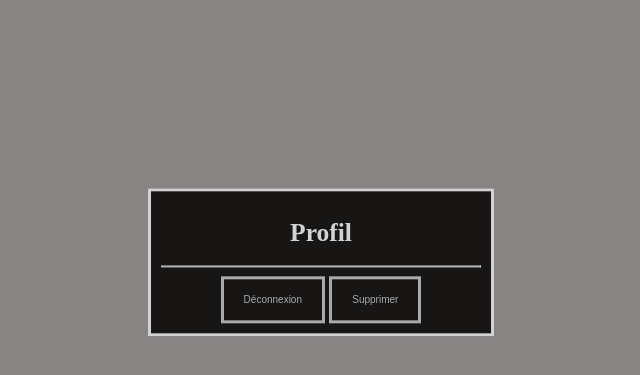
After one commit to Alexis-Mancone/Minishop, a PHP site: page /HTML/profil.html in a window 1280 px wide. The commit adds this page. Shown: the top 375 px of the page, without its empty margins (300-940 px from the left). Run offline with PHP 8.4, Linux system fonts and the light colour scheme.

Commit message:
html profil + php profil

```diff
--- /dev/null
+++ b/HTML/profil.html
@@ -0,0 +1,26 @@
+<!DOCTYPE html>
+<meta charset="utf-8">
+<link rel="stylesheet" href="../php/views/CSS/style.css">
+<html lang="fr">
+
+  <head>
+    <title>Profil</title>
+  </head>
+    <body>
+      <form action="/inscription.php">
+        <div class="container">
+          <h1>Profil</h1>
+
+          <hr>
+
+          <button type="submit" class="registerbtn" name="logOut">Déconnexion</button>
+
+          <button type="submit" class="registerbtn" name="delete">Supprimer</button>
+
+        </div>
+      </form>
+
+
+    </body>
+
+</html>
```
Also changed, not shown: php/views/profile.php (+8 -0 lines).
